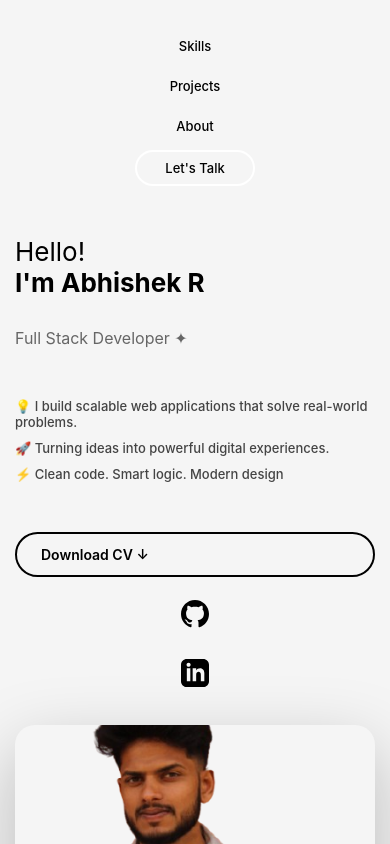
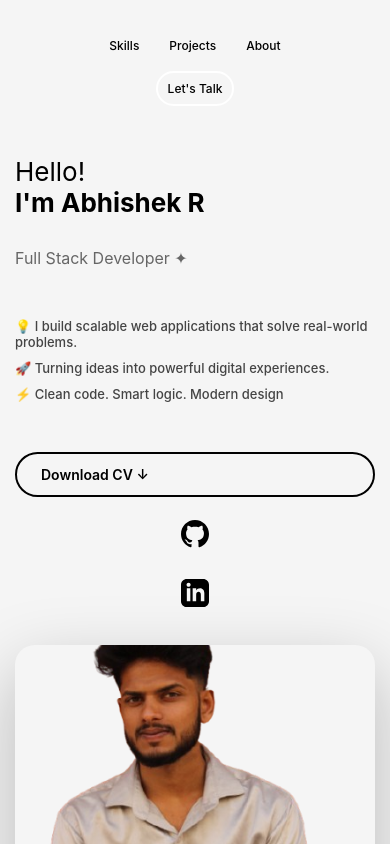
Before and after one commit to abhishekr8055/MyResume, a React (Create React App) app: page / in a window 390 px wide. Shown: the top 844 px of the page. Built offline with nearby package versions, Linux system fonts and the light colour scheme.

Commit message:
Fix mobile navigation to display horizontally

```diff
--- a/src/pages/Home.css
+++ b/src/pages/Home.css
@@ -307,22 +307,21 @@
   }
 
   .nav-links {
-    flex-direction: column;
-    gap: 10px;
-    width: 100%;
-    align-items: center;
+    flex-direction: row;
+    gap: 15px;
+    flex-wrap: wrap;
+    justify-content: center;
   }
 
   .nav-links a {
     text-align: center;
-    width: auto;
-    min-width: 120px;
+    font-size: 13px;
+    padding: 8px 12px;
   }
 
   .contact-link {
-    width: auto;
-    min-width: 120px;
-    text-align: center;
+    font-size: 13px;
+    padding: 8px 16px;
   }
 
   .hero {
@@ -370,21 +369,22 @@
 
 @media (max-width: 480px) {
   .navbar {
-    padding: 15px;
+    padding: 15px 10px;
   }
 
   .nav-links {
-    gap: 8px;
+    gap: 10px;
+    flex-wrap: wrap;
   }
 
   .nav-links a {
-    font-size: 13px;
-    padding: 8px 16px;
+    font-size: 12px;
+    padding: 8px 10px;
   }
 
   .contact-link {
-    font-size: 13px;
-    padding: 8px 18px;
+    font-size: 12px;
+    padding: 8px 14px;
   }
 
   .hero {
```
